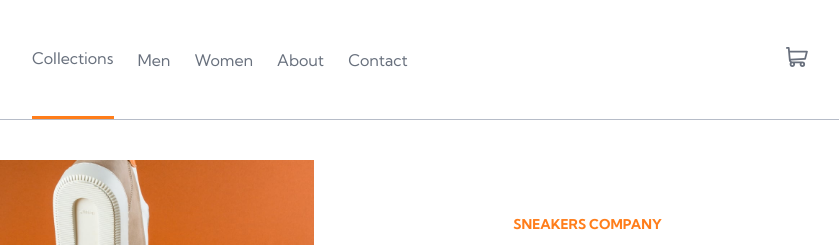
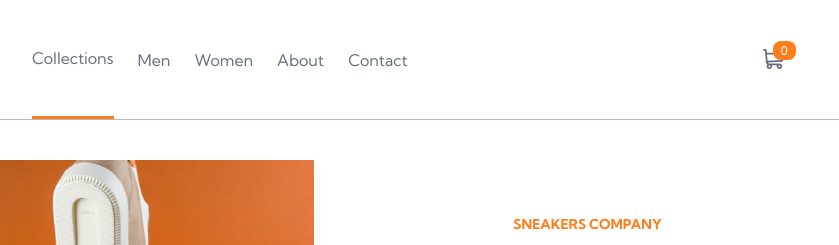
Before and after one commit to MosElsh/Ecommerce-Product-Page, a React app: page / in a window 1280 px wide. Shown: the top 245 px of the page, 270-1109 px from the left. Built offline with nearby package versions, Linux system fonts and the light colour scheme.

Commit message:
Added Cart Length to Cart Icon

```diff
--- a/src/components/components.js
+++ b/src/components/components.js
@@ -130,6 +130,7 @@ export class Header extends React.Component {
                     <section className="header_top_right_container">
                         <section className="cart_icon_container">
                             <img src="./images/icon-cart.svg" className="cart_icon" alt="Cart" onClick={this.toggleCartDisplay} />
+                            <span>{this.props.cart.length}</span>
                         </section>
                         <section className="profile_img_container">
                             <img src="./images/image-avatar.png" className="profile_img" alt="Profile" />
--- a/src/index.css
+++ b/src/index.css
@@ -148,8 +148,25 @@ code {
     border-color: hsl(223, 64%, 98%);
 }
 
+.cart_icon_container {
+    display: flex;
+    align-items: flex-start;
+    justify-content: flex-start;
+}
+
 .cart_icon {
     cursor: pointer;
+}
+
+.cart_icon_container span {
+    position: relative;
+    right: 0.75rem;
+    bottom: 0.5rem;
+    font-size: 0.75rem;
+    background: hsl(26, 100%, 55%);
+    color: white;
+    padding: 0.125rem 0.5rem;
+    border-radius: 0.5rem;
 }
 
 .cart_product {
```
